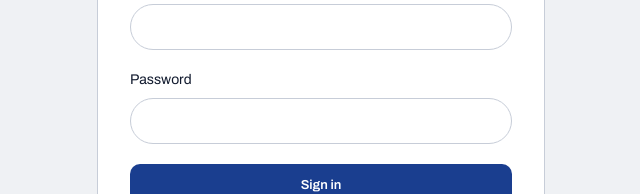
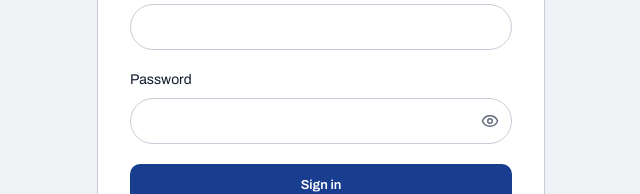
Before and after one commit to stemedica/stem-medica, a Next.js app: page /auth/login in a window 1280 px wide. Shown: the part 264-458 px from the top of the page, without its empty margins (319-959 px from the left). Built offline with nearby package versions, Linux system fonts and the light colour scheme.

Commit message:
Add password visibility toggle

```diff
--- a/src/app/auth/login/LoginForm.tsx
+++ b/src/app/auth/login/LoginForm.tsx
@@ -1,12 +1,13 @@
 "use client";
 /* eslint-disable @next/next/no-location-assign-relative-destination -- Full navigation clears the old authenticated router state. */
-import { AlertCircle } from "lucide-react";
+import { AlertCircle, Eye, EyeOff } from "lucide-react";
 import { useState } from "react";
 import { authClient } from "@/lib/auth/client";
 import { UserFacingError, userError } from "@/lib/form-errors";
-const input = "mt-2 block w-full min-w-0 rounded-lg border border-hair px-3 py-3 focus-visible:outline-2 focus-visible:outline-navy";
+const input = "block w-full min-w-0 rounded-lg border border-hair px-3 py-3 focus-visible:outline-2 focus-visible:outline-navy";
 export function LoginForm() {
   const [email, setEmail] = useState(""); const [password, setPassword] = useState("");
+  const [showPassword, setShowPassword] = useState(false);
   const [busy, setBusy] = useState(false); const [error, setError] = useState("");
   return <>
     <h1 className="font-display text-3xl font-semibold">Admin sign-in</h1>
@@ -20,8 +21,13 @@ export function LoginForm() {
       } catch (failure) { setError(userError(failure, "We couldn’t connect to sign you in. Please try again.")); }
       finally { setBusy(false); }
     }}><fieldset disabled={busy} className="space-y-5 disabled:opacity-70">
-      <label className="block text-sm">Email<input className={input} type="email" autoComplete="username" required maxLength={254} value={email} onChange={(event) => setEmail(event.target.value)} /></label>
-      <label className="block text-sm">Password<input className={input} type="password" autoComplete="current-password" required maxLength={128} value={password} onChange={(event) => setPassword(event.target.value)} /></label>
+      <label className="block text-sm">Email<input className={`mt-2 ${input}`} type="email" autoComplete="username" required maxLength={254} value={email} onChange={(event) => setEmail(event.target.value)} /></label>
+      <label className="block text-sm">Password<span className="relative mt-2 block">
+        <input className={`${input} pr-12`} type={showPassword ? "text" : "password"} autoComplete="current-password" required maxLength={128} value={password} onChange={(event) => setPassword(event.target.value)} />
+        <button className="absolute inset-y-0 right-0 flex w-11 items-center justify-center rounded-r-lg text-steel transition-colors hover:text-navy focus-visible:outline-2 focus-visible:outline-offset-[-2px] focus-visible:outline-navy" type="button" aria-label={showPassword ? "Hide password" : "Show password"} aria-pressed={showPassword} onClick={() => setShowPassword((visible) => !visible)}>
+          {showPassword ? <EyeOff size={18} aria-hidden="true" /> : <Eye size={18} aria-hidden="true" />}
+        </button>
+      </span></label>
       <button className="btn-primary w-full" type="submit">{busy ? "Checking…" : "Sign in"}</button>
       <p className="text-xs text-steel">Forgot your password? Ask the site owner to run the private password-reset command.</p>
     </fieldset></form>
```
Also changed, not shown: 1 other file (tests, documents, lock files or other folders).
